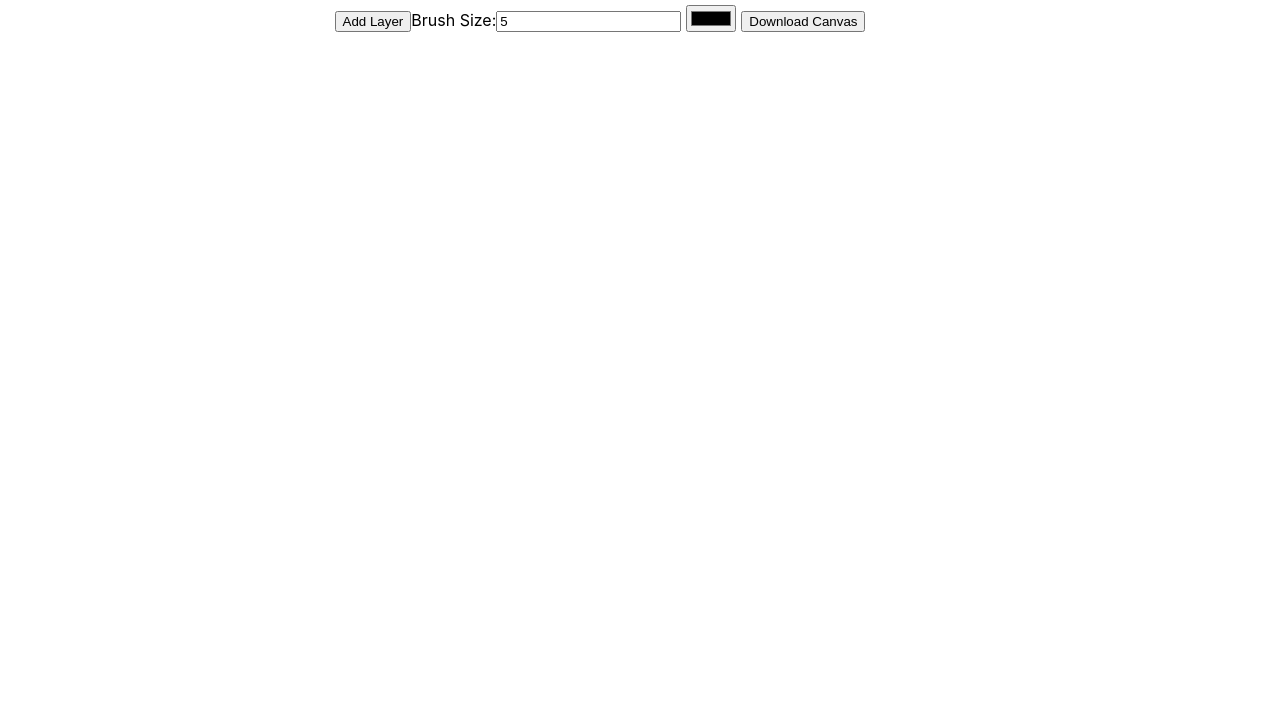
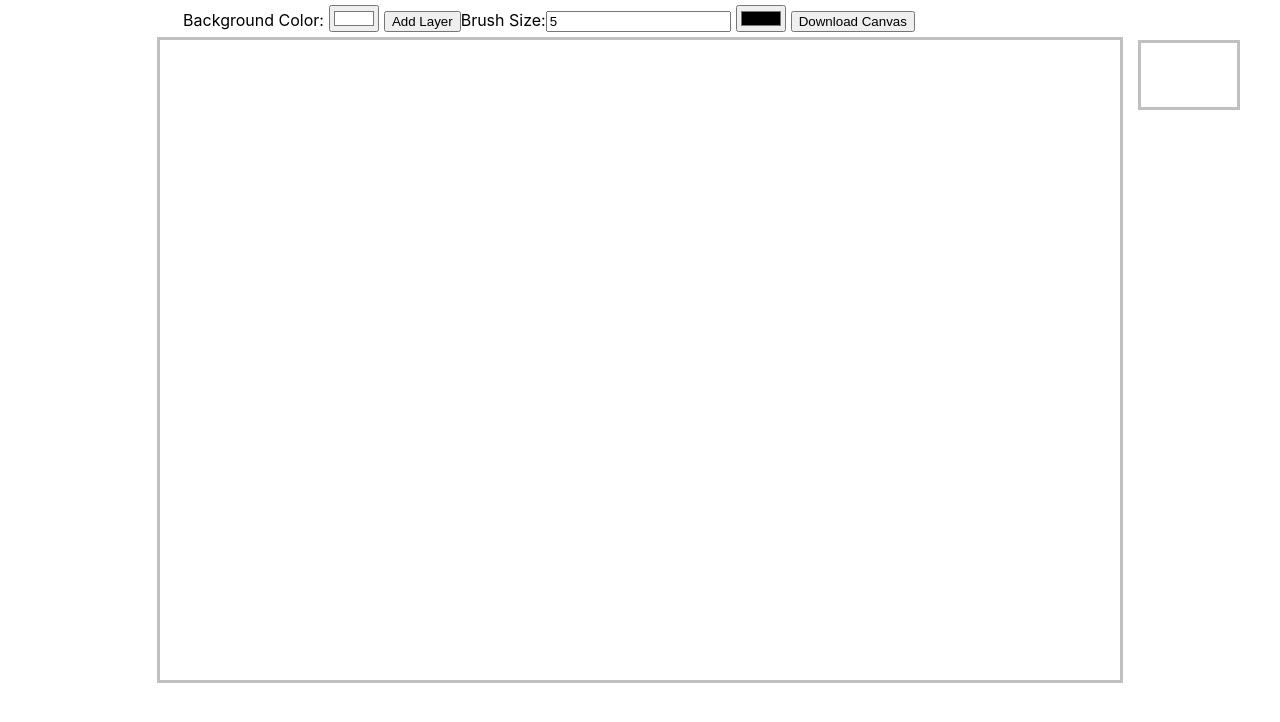
Before and after one commit to ajarvis3/canvas, a React (Create React App) app in the folder react-canvas/: page / in a window 1280 px wide. Shown: the top 722 px of the page. Built offline with nearby package versions, Linux system fonts and the light colour scheme.

Commit message:
Background

```diff
--- a/react-canvas/src/Canvas.css
+++ b/react-canvas/src/Canvas.css
@@ -24,10 +24,6 @@
     margin: auto;
 }
 
-.color-chooser {
-    margin: 5px;
-}
-
 .layer-container {
     position: relative;
 }
--- a/react-canvas/src/Canvas.js
+++ b/react-canvas/src/Canvas.js
@@ -1,98 +1,31 @@
 import {useCallback, useEffect, useRef, useState} from 'react';
 import { drawLayer } from './Utils/DrawingUtils';
 import {updatePath} from './Utils/UpdateUtils';
+import CanvasControl from "./CanvasControl";
 import LayersDisplay from "./LayersDisplay";
 import "./Canvas.css";
 
-/**
- * Control for adding a layer
- * @param {*} props
- */
-function AddLayer(props) {
-    const {paths, setPaths, setActive} = props;
+function Background(props) {
+    const {width, height, color} = props;
+    const canvas = useRef();
 
-    const handleChange = useCallback(() => {
-        const newPaths = paths.slice();
-        newPaths.push([]);
-        setActive(newPaths.length - 1);
-        setPaths(newPaths);
-    }, [paths, setPaths, setActive]);
+    useEffect(() => {
+        var ctx = canvas.current.getContext('2d');
+        ctx.fillStyle = color;
+        ctx.fillRect(0, 0, width, height);
+    });
 
     return (
-        <button onClick={handleChange}>
-            Add Layer
-        </button>
+        <canvas className='layer'
+            ref={canvas}
+            z-index={-1}
+            width={width}
+            height={height}>
+        </canvas>
     )
+
 }
 
-/**
- * Used to select brush size
- * @param {*} props
- */
-function BrushSizer(props) {
-    const {brushSize, setBrushSize} = props;
-
-    function handleChange(event) {
-        setBrushSize(event.target.value);
-    }
-
-    return (
-        <span>
-            <label>Brush Size:</label>
-            <input type="number" value={brushSize} onChange={handleChange}/>
-        </span>
-    )
-}
-
-/**
- * Flattens and downloads image
- * @param {*} props
- */
-function Download(props) {
-    const {paths, width, height} = props;
-    const aTag = useRef();
-
-    const canvas = document.createElement('canvas');
-    canvas.width = width;
-    canvas.height = height;
-    const ctx = canvas.getContext('2d');
-    paths.forEach((layer) => {
-        drawLayer(ctx, layer, width, height);
-    })
-
-    function onClick() {
-        const img = canvas.toDataURL("image/png").replace("image/png", "image/octet-stream");
-        aTag.current.setAttribute("href", img);
-    }
-
-    return (
-        <a ref={aTag} href="/#" download="canvas.png">
-            <button onClick={onClick}>
-                Download Canvas
-            </button>
-        </a>
-    )
-}
-
-/**
- * Used to choose brush color
- * @param {*} props
- */
-function ColorChooser(props) {
-    const {color, setColor} = props;
-
-    function handleChange(event) {
-        setColor(event.target.value);
-    }
-
-    return (
-            <input
-                className="color-chooser"
-                type="color"
-                value={color}
-                onChange={handleChange} />
-    )
-}
 
 /**
  * A single layer
@@ -142,8 +75,9 @@ function Canvas(props) {
     // const canvas = useRef();
     const [color, setColor] = useState('#000000');
     const [brushSize, setBrushSize] = useState(5);
-    const [paths, setPaths] = useState([]);
+    const [paths, setPaths] = useState([[]]);
     const [active, setActive] = useState();
+    const [backgroundColor, setBackgroundColor] = useState("#ffffff");
 
     const layers = paths.map((value, index) => {
         return <Layer
@@ -163,16 +97,21 @@ function Canvas(props) {
     return (
         <div className="canvas">
             <div className="canvas-container">
-                <div className="canvas-control">
-                    <AddLayer
-                        paths={paths}
-                        setPaths={setPaths}
-                        setActive={setActive} />
-                    <BrushSizer brushSize={brushSize} setBrushSize={setBrushSize} />
-                    <ColorChooser color={color} setColor={setColor} />
-                    <Download paths={paths} width={width} height={height}/>
-                </div>
+                <CanvasControl
+                    paths={paths}
+                    setPaths={setPaths}
+                    setActive={setActive}
+                    brushSize={brushSize}
+                    setBrushSize={setBrushSize}
+                    color={color}
+                    setColor={setColor}
+                    backgroundColor={backgroundColor}
+                    setBackgroundColor={setBackgroundColor}
+                    width={width}
+                    height={height}
+                />
                 <div id="layer-container" width={width * 1.25} height={height * 1.25}>
+                    <Background width={width} height={height} color={backgroundColor} />
                     {layers}
                 </div>
             </div>
--- /dev/null
+++ b/react-canvas/src/CanvasControl.css
@@ -0,0 +1,3 @@
+.color-chooser {
+    margin: 5px;
+}
--- /dev/null
+++ b/react-canvas/src/CanvasControl.js
@@ -0,0 +1,125 @@
+import {useCallback, useRef} from 'react';
+import {drawLayer} from "./Utils/DrawingUtils"
+
+import "./CanvasControl.css";
+
+/**
+ * Control for adding a layer
+ * @param {*} props
+ */
+function AddLayer(props) {
+    const {paths, setPaths, setActive} = props;
+
+    const handleChange = useCallback(() => {
+        const newPaths = paths.slice();
+        newPaths.push([]);
+        setActive(newPaths.length - 1);
+        setPaths(newPaths);
+    }, [paths, setPaths, setActive]);
+
+    return (
+        <button onClick={handleChange}>
+            Add Layer
+        </button>
+    )
+}
+
+/**
+ * Used to select brush size
+ * @param {*} props
+ */
+function BrushSizer(props) {
+    const {brushSize, setBrushSize} = props;
+
+    function handleChange(event) {
+        setBrushSize(event.target.value);
+    }
+
+    return (
+        <span>
+            <label>Brush Size:</label>
+            <input type="number" value={brushSize} onChange={handleChange}/>
+        </span>
+    )
+}
+
+/**
+ * Flattens and downloads image
+ * @param {*} props
+ */
+function Download(props) {
+    const {paths, width, height, backgroundColor} = props;
+    const aTag = useRef();
+
+    const canvas = document.createElement('canvas');
+    canvas.width = width;
+    canvas.height = height;
+    const ctx = canvas.getContext('2d');
+    ctx.fillStyle = backgroundColor;
+    ctx.fillRect(0, 0, width, height);
+    paths.forEach((layer) => {
+        drawLayer(ctx, layer, width, height);
+    })
+
+    function onClick() {
+        const img = canvas.toDataURL("image/png").replace("image/png", "image/octet-stream");
+        aTag.current.setAttribute("href", img);
+    }
+
+    return (
+        <a ref={aTag} href="/#" download="canvas.png">
+            <button onClick={onClick}>
+                Download Canvas
+            </button>
+        </a>
+    )
+}
+
+/**
+ * Used to choose brush color
+ * @param {*} props
+ */
+function ColorChooser(props) {
+    const {color, setColor} = props;
+
+    function handleChange(event) {
+        setColor(event.target.value);
+    }
+
+    return (
+        <input
+            className="color-chooser"
+            type="color"
+            value={color}
+            onChange={handleChange} />
+    )
+}
+
+function CanvasControl(props) {
+    const {paths,
+            setPaths,
+            setActive,
+            brushSize,
+            setBrushSize,
+            color,
+            setColor,
+            backgroundColor,
+            setBackgroundColor,
+            width,
+            height} = props;
+    return (
+        <div className="canvas-control">
+            Background Color:
+            <ColorChooser color={backgroundColor} setColor={setBackgroundColor}/>
+            <AddLayer
+                paths={paths}
+                setPaths={setPaths}
+                setActive={setActive} />
+            <BrushSizer brushSize={brushSize} setBrushSize={setBrushSize} />
+            <ColorChooser color={color} setColor={setColor} />
+            <Download paths={paths} width={width} height={height} backgroundColor={backgroundColor}/>
+        </div>
+    );
+}
+
+export default CanvasControl;
```
